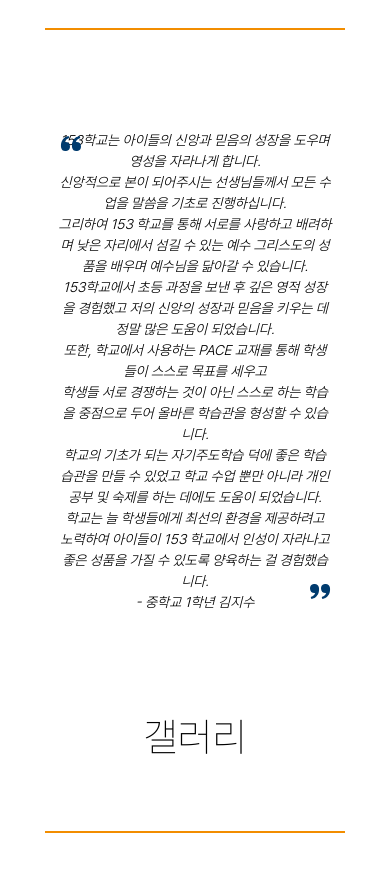
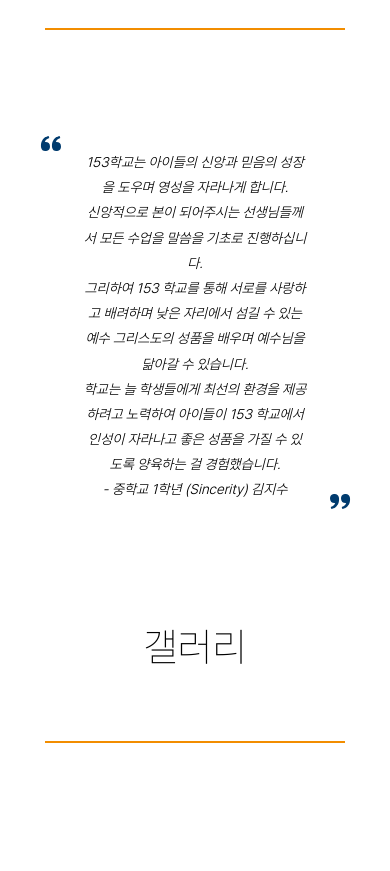
Before and after one commit to sieuniii/153wcs, a React (Vite) app: page / in a window 390 px wide. Shown: the part 1600-2471 px from the top of the page. Built offline with nearby package versions, Linux system fonts and the light colour scheme.

Commit message:
[fe][feat] 인터뷰 css 수정

```diff
--- a/src/components/home/InterviewSection.jsx
+++ b/src/components/home/InterviewSection.jsx
@@ -36,38 +36,20 @@ function InterviewSection() {
           </p>
           <p>
             신앙적으로 본이 되어주시는 선생님들께서 모든 수업을 말씀을 기초로
-            진행하십니다.
+            진행하십니다.{" "}
           </p>
           <p>
             그리하여 153 학교를 통해 서로를 사랑하고 배려하며 낮은 자리에서 섬길
             수 있는 예수 그리스도의 성품을 배우며 예수님을 닮아갈 수 있습니다.
           </p>
           <p>
-            153학교에서 초등 과정을 보낸 후 깊은 영적 성장을 경험했고 저의
-            신앙의 성장과 믿음을 키우는 데 정말 많은 도움이 되었습니다.
-          </p>
-          <p>
-            또한, 학교에서 사용하는 PACE 교재를 통해 학생들이 스스로 목표를
-            세우고
-          </p>
-          <p>
-            학생들 서로 경쟁하는 것이 아닌 스스로 하는 학습을 중점으로 두어
-            올바른 학습관을 형성할 수 있습니다.
-          </p>
-          <p>
-            학교의 기초가 되는 자기주도학습 덕에 좋은 학습 습관을 만들 수 있었고
-            학교 수업 뿐만 아니라 개인 공부 및 숙제를 하는 데에도 도움이
-            되었습니다.
-          </p>
-          <p>
-            {" "}
             학교는 늘 학생들에게 최선의 환경을 제공하려고 노력하여 아이들이 153
             학교에서 인성이 자라나고 좋은 성품을 가질 수 있도록 양육하는 걸
             경험했습니다.
           </p>
         </>
       ),
-      author: "중학교 1학년 김지수",
+      author: "중학교 1학년 (Sincerity)  김지수",
     },
     {
       content: (
@@ -97,7 +79,69 @@ function InterviewSection() {
           </p>
         </>
       ),
-      author: "초등학교 6학년 박수민 학생",
+      author: "중학교 1학년 (Sincerity) 김나윤",
+    },
+    {
+      content: (
+        <>
+          <p>
+            153학교에서 매일 이뤄지는 Q.T시간과 예배 시간은 제가 정말 소중하게
+            여기는 시간입니다.
+          </p>
+          <p>말씀 묵상 시간에는 </p>
+          <p>
+            1. 하나님은 어떤 분이신가? 2. 오늘 우리에게 주신 말씀은 무엇인가? 3.
+            적용
+          </p>
+          <p> 의 주제를 가지고 묵상하고 친구들과 나누는 시간을 가집니다.</p>
+          <p>
+            이런 시간들로 저의 신앙이 더욱 성숙해지고 성장하는 것을 느낍니다.{" "}
+          </p>
+          <p>
+            그래서 이런 시간을 주시는 주님께 감사 드리고 이 시간을 통해 주님과
+            더욱 더 가까워지는 시간을 가지길 소망합니다.
+          </p>
+        </>
+      ),
+      author: "중학교 1학년 (Sincerity) 최민준",
+    },
+    {
+      content: (
+        <>
+          <p>153학교는 하나님을 믿고 창조론을 기초로 가르치는 학교입니다.</p>
+          <p>
+            다양한 체험학습과 해외 수학 여행을 통해 시야를 넓힐 수 있습니다.
+          </p>
+          <p>
+            졸업 후 어디를 가든 ‘하나님을 믿는 아이는 저런 아이구나, 나도
+            믿어야겠다’라고 생각하도록 본이 되고 싶습니다.
+          </p>
+          <p>
+            험한 세상을 살아갈 때 하나님을 의지하는 큰 힘과 믿음을 153학교에서
+            키우고 있습니다.
+          </p>
+        </>
+      ),
+      author: "초등학교 5학년 (Faith) 정하율",
+    },
+    {
+      content: (
+        <>
+          <p>153학교에서는 하나님의 말씀을 배울 수 있습니다.</p>
+          <p>
+            저의 친할머니께서는 인생에서 가장 잘한 것이 153학교를 보낸 일이라고
+            말할 정도로 153학교는 최고의 결정이 될 만큼 좋은 학교입니다.
+          </p>
+          <p>
+            앞으로도 학교를 생각하며 하나님의 말씀을 기억하고 다른 학생들도
+            믿음으로 살 수 있도록 도와주는 사람이 되고자 합니다.
+          </p>
+          <p>
+            정말 좋고 유익한 학교로 많은 사람들이 경험하면 좋을 것 같습니다.
+          </p>
+        </>
+      ),
+      author: "초등학교 5학년 (Faith) 길라임",
     },
   ];
 
--- a/src/components/home/InterviewSection.module.css
+++ b/src/components/home/InterviewSection.module.css
@@ -8,6 +8,7 @@
   width: 70%;
   font-family: var(--font-light);
   transition: opacity 0.5s ease-in-out;
+  padding: 20px; /* 컨테이너 내부 패딩 추가 */
 }
 
 .fadeIn {
@@ -20,46 +21,55 @@
 
 .quoteLeft {
   position: absolute;
-  top: 0;
-  left: 0;
+  top: -10px; /* 상단과의 간격 조정 */
+  left: -10px; /* 왼쪽과의 간격 조정 */
   font-size: 2.5rem;
   color: var(--main-color);
 }
 
 .quoteRight {
   position: absolute;
-  bottom: 0;
-  right: 0;
+  bottom: -10px; /* 하단과의 간격 조정 */
+  right: -10px; /* 오른쪽과의 간격 조정 */
   font-size: 2.5rem;
   color: var(--main-color);
 }
 
 .interviewContent {
-  p {
-    margin: 0;
-    padding: 0;
-  }
+  margin: 0 2.5rem; /* 좌우 마진 추가로 아이콘과의 간격 확보 */
   font-style: italic;
   font-size: 16px;
+  line-height: 1.8;
+}
+
+.interviewContent p {
+  margin: 0; /* p 태그의 기본 margin 제거 */
+  padding: 0; /* p 태그의 기본 padding 제거 */
 }
 
 @media screen and (max-width: 768px) {
   .quoteLeft {
     font-size: 1.5rem;
     color: var(--main-color);
+    top: 0;
+    left: 0;
   }
 
   .quoteRight {
     font-size: 1.5rem;
     color: var(--main-color);
+    bottom: 0;
+    right: 0;
   }
 
   .interviewContent {
-    p {
-      margin: 0;
-      padding: 0;
-    }
+    margin: 0 1.5rem; /* 모바일에서 좌우 마진을 조금 줄임 */
     font-style: italic;
     font-size: 14px;
   }
+
+  .interviewContent p {
+    margin: 0; /* 모바일에서도 p 태그의 기본 margin 제거 */
+    padding: 0; /* 모바일에서도 p 태그의 기본 padding 제거 */
+  }
 }
```
